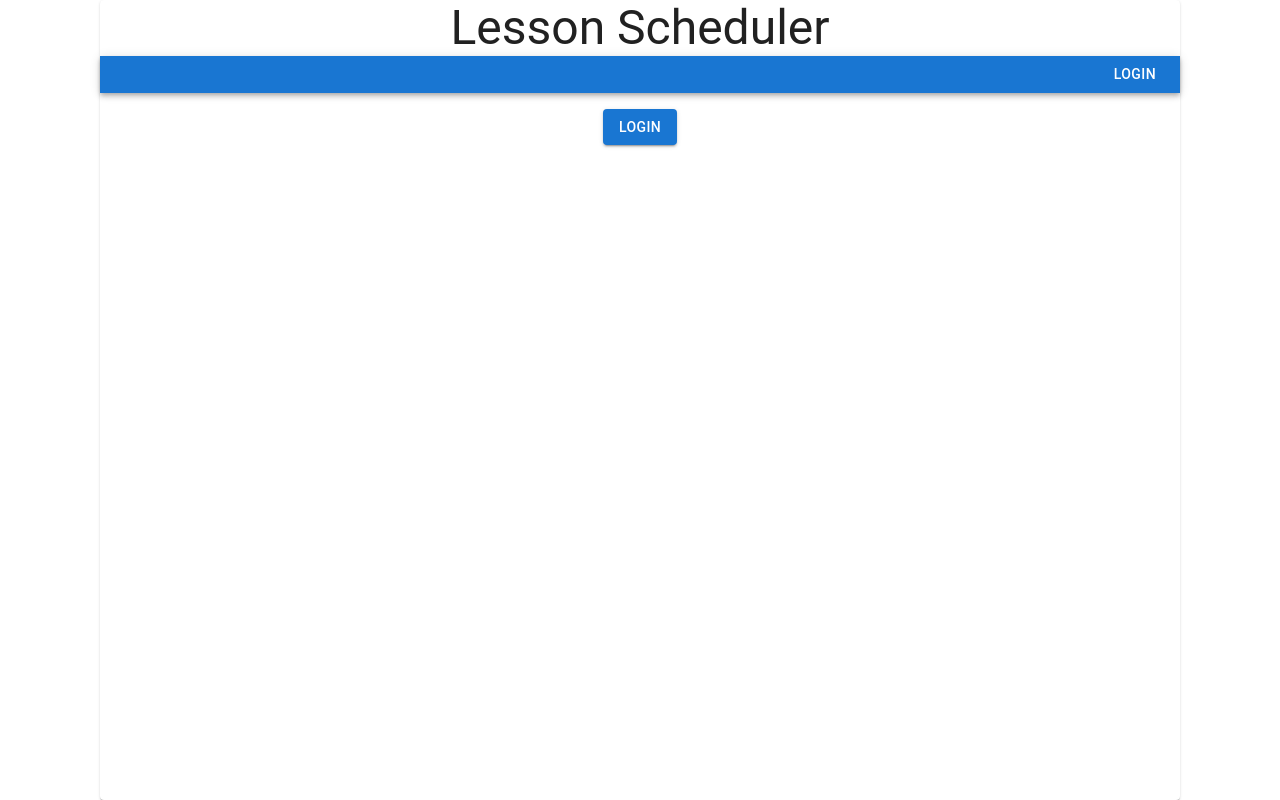
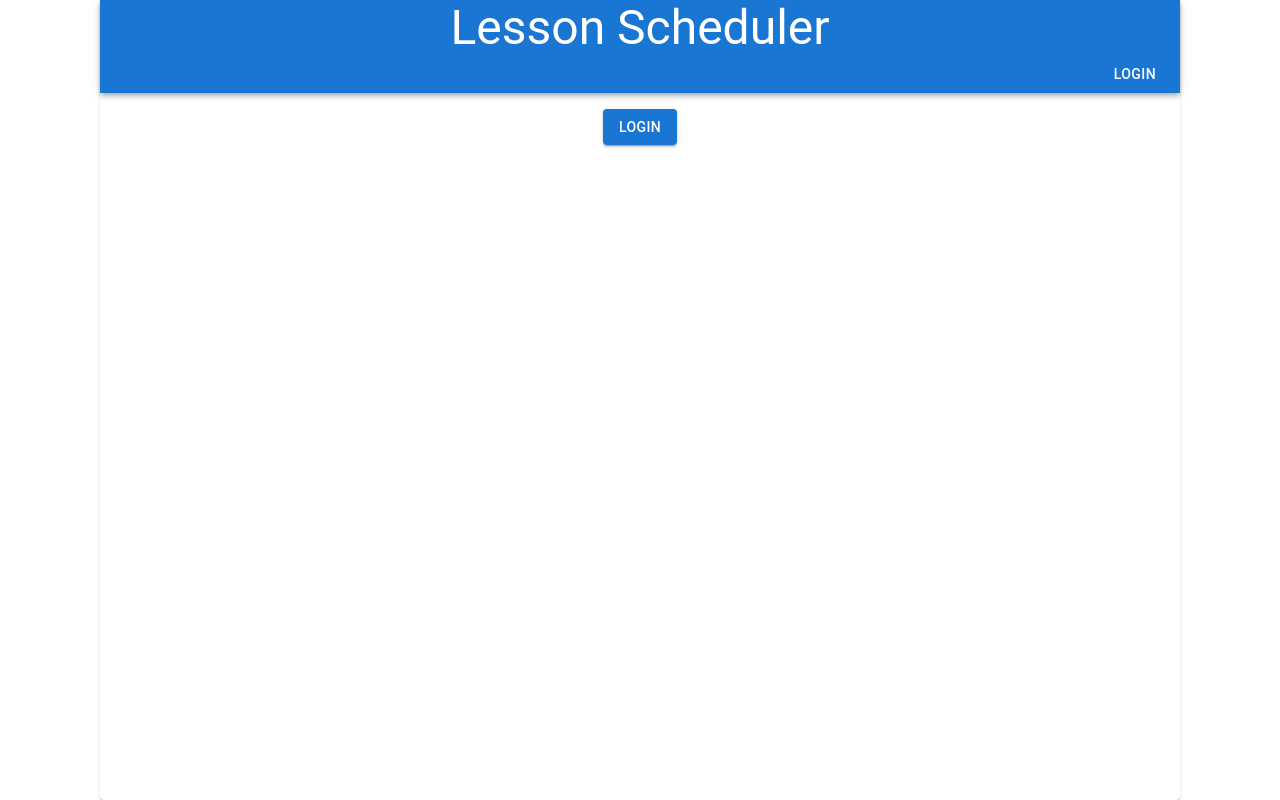
Before and after one commit to timjquigg/lesson-scheduler, a React (Create React App) app: page / in a window 1280 px wide. Built offline with nearby package versions, Linux system fonts and the light colour scheme; no server answers.

Commit message:
Update navbar

```diff
--- a/src/App.jsx
+++ b/src/App.jsx
@@ -30,9 +30,6 @@ export default function Home() {
               textAlign: "center",
             }}
           >
-            <Typography variant="h3" sx={{ mx: "auto" }}>
-              Lesson Scheduler
-            </Typography>
             <NavBar />
             <Box sx={{ my: 2 }}>
               {/* <Scheduler /> */}
--- a/src/components/navbar.jsx
+++ b/src/components/navbar.jsx
@@ -1,5 +1,5 @@
-import { useContext } from "react";
-import { AppBar, Box, Button, Typography } from "@mui/material";
+import { Fragment, useContext } from "react";
+import { AppBar, Box, Button, Stack, Typography } from "@mui/material";
 import { Container } from "@mui/system";
 import { userContext } from "../providers/userProvider";
 import SignInButton from "./signInButton";
@@ -17,6 +17,17 @@ export default function NavBar(props) {
         position="static"
         sx={{
           display: "flex",
+          flexDirection: "column",
+          justifyContent: "space-between",
+          backgroundColor: "primary.main",
+        }}
+      >
+        <Typography variant="h3" sx={{ mx: "auto" }}>
+          Lesson Scheduler
+        </Typography>
+        <Stack
+          sx={{
+            display: "flex",
             flexDirection: "row",
             justifyContent: "flex-end",
           }}
@@ -32,6 +43,7 @@ export default function NavBar(props) {
               </Button>
             </>
           )}
+        </Stack>
       </AppBar>
     </Box>
   );
```
Lines whose indentation alone changed are shown as unchanged.
